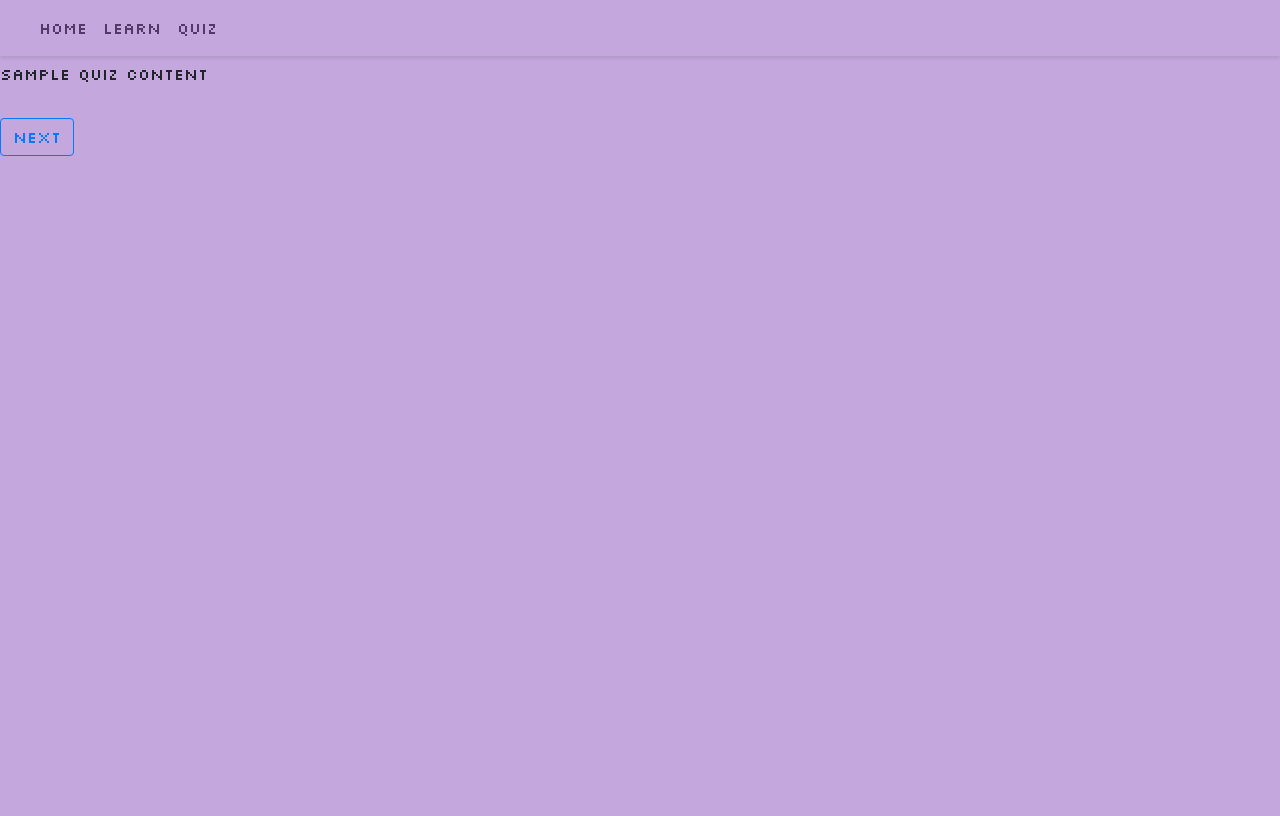
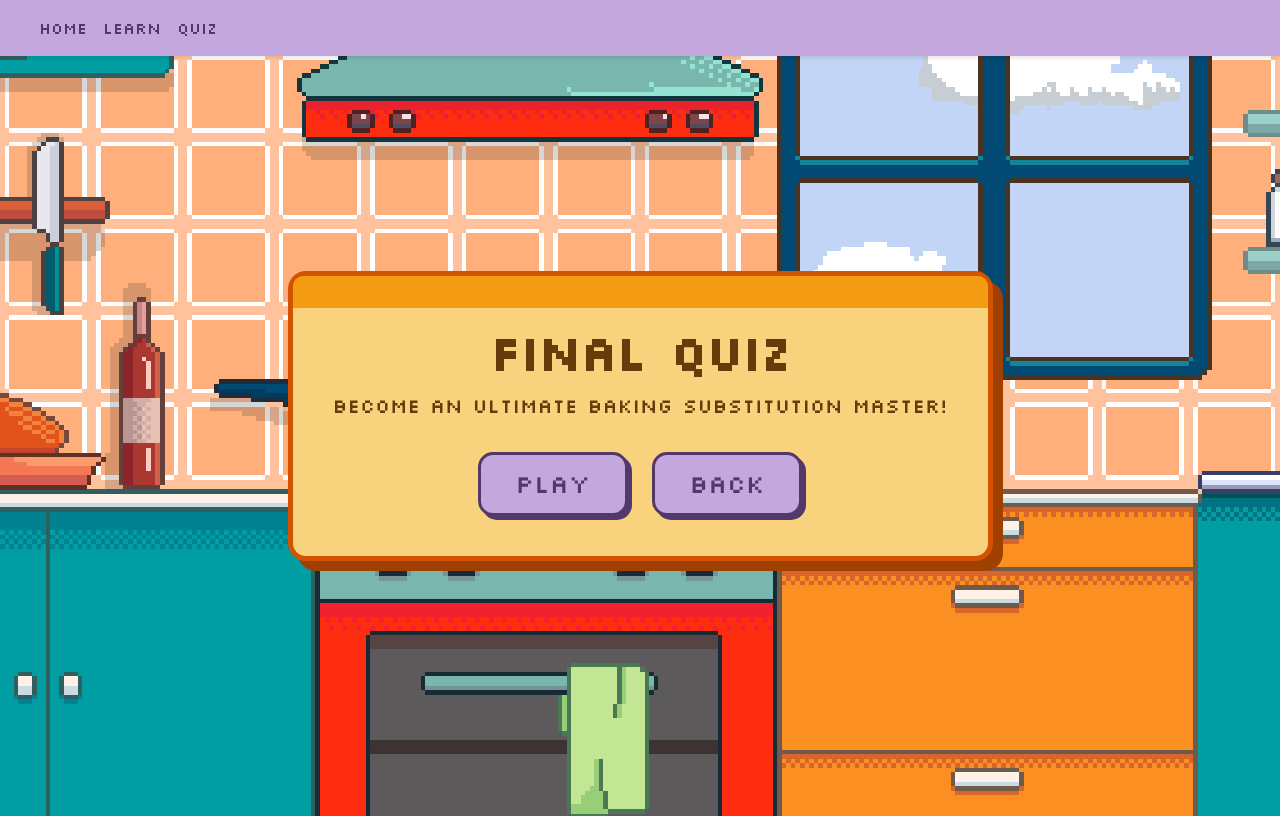
Before and after one commit to anonymousanemone/ui-finalproj, a Flask app: page /quiz/1 in a window 1280 px wide. Before the commit the page ends 156 px from the top, so only its background shows below. Run offline with Flask 3, Linux system fonts and the light colour scheme; some libraries are stand-ins or nearby versions.

Commit message:
quiz landing page done

```diff
--- a/server.py
+++ b/server.py
@@ -56,7 +56,12 @@ def learn_lesson(lesson_num):
 # Quiz route
 @app.route('/quiz/<int:question_num>', methods=['GET', 'POST'])
 def quiz(question_num):
-    return render_template('quiz.html', question_num=question_num)
+    if question_num==1:
+        return render_template('quiz.html', question_num=question_num)
+    elif question_num==2:
+        return render_template('quiz_2.html')
+    else:
+        return render_template('quiz.html')
 
 if __name__ == '__main__':
     app.run(debug=True)
--- /dev/null
+++ b/static/quiz.css
@@ -0,0 +1,43 @@
+.main-box {
+    background-color: #f9d27d;
+    color: #683b0b;
+    border: 5px solid #d35400;
+    border-radius: 18px;
+    padding: 2.5rem;
+    box-shadow: 10px 10px 0 #a04000;
+    max-width: 750px;
+    text-align: center;
+    display: inline-block;
+    position: relative;
+    padding-top: 3rem;
+}
+
+.quiz-background {
+    background-image: url("/static/images/kitchen.gif");
+    background-size: 150% cover;
+    background-position: center;
+    background-repeat: no-repeat;
+    min-height: 100vh;
+    display: flex;
+    justify-content: center;
+    align-items: center;
+}
+
+.header-banner {
+    background-color: #f39c12;
+    height: 20px;
+    width: 100%;
+    position: absolute;
+    top: 0;
+    left: 0;
+    border-top-left-radius: 10px;
+    border-top-right-radius: 10px;
+    margin-bottom: 20px;
+}
+
+.banner-text {
+    font-family: 'Silkscreen', sans-serif;
+    font-size: 1.25rem;
+    color: white;
+    margin: 0;
+}
--- a/templates/quiz.html
+++ b/templates/quiz.html
@@ -1,10 +1,16 @@
 {% extends "layout.html" %}
 {% block content %}
-    <h2>Sample quiz title</h2>
-    <p>Sample quiz content</p>
+<link rel="stylesheet" href="{{ url_for('static', filename='quiz.css') }}">
 
-    <form method="POST" action="/learn/{{ next_lesson }}">
-        <input type="hidden" name="lesson_num" value="{{ lesson_num }}">
-        <button type="submit" class="btn btn-outline-primary mt-3">Next</button>
-    </form>
+<div class="quiz-background">
+    <div class="main-box">
+        <div class="header-banner text-center py-3"></div>
+
+        <h1 class="display-5 fw-bold">Final Quiz</h1>
+        <p class="lead">Become an Ultimate Baking Substitution Master!</p>
+        <a href="/quiz/2" class="btn btn-lg btn-purple mt-3 me-3">PLAY</a>
+        <a href="/learn/2" class="btn btn-lg btn-purple mt-3">BACK</a>
+
+    </div>
+</div>
 {% endblock %}
```
Also changed, not shown: templates/quiz_2.html (added, +7 -0 lines), static/images/kitchen.gif (added).
